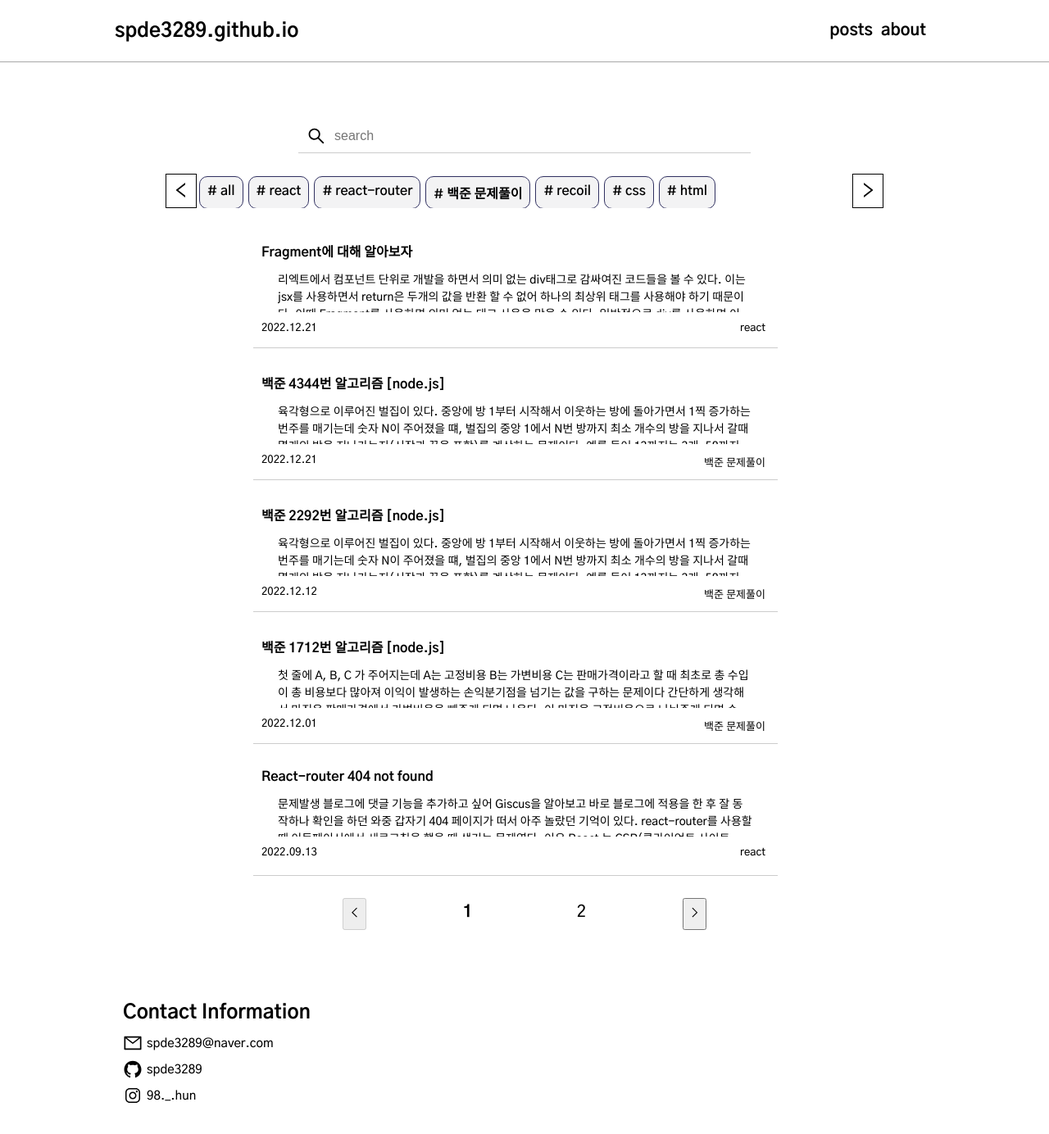
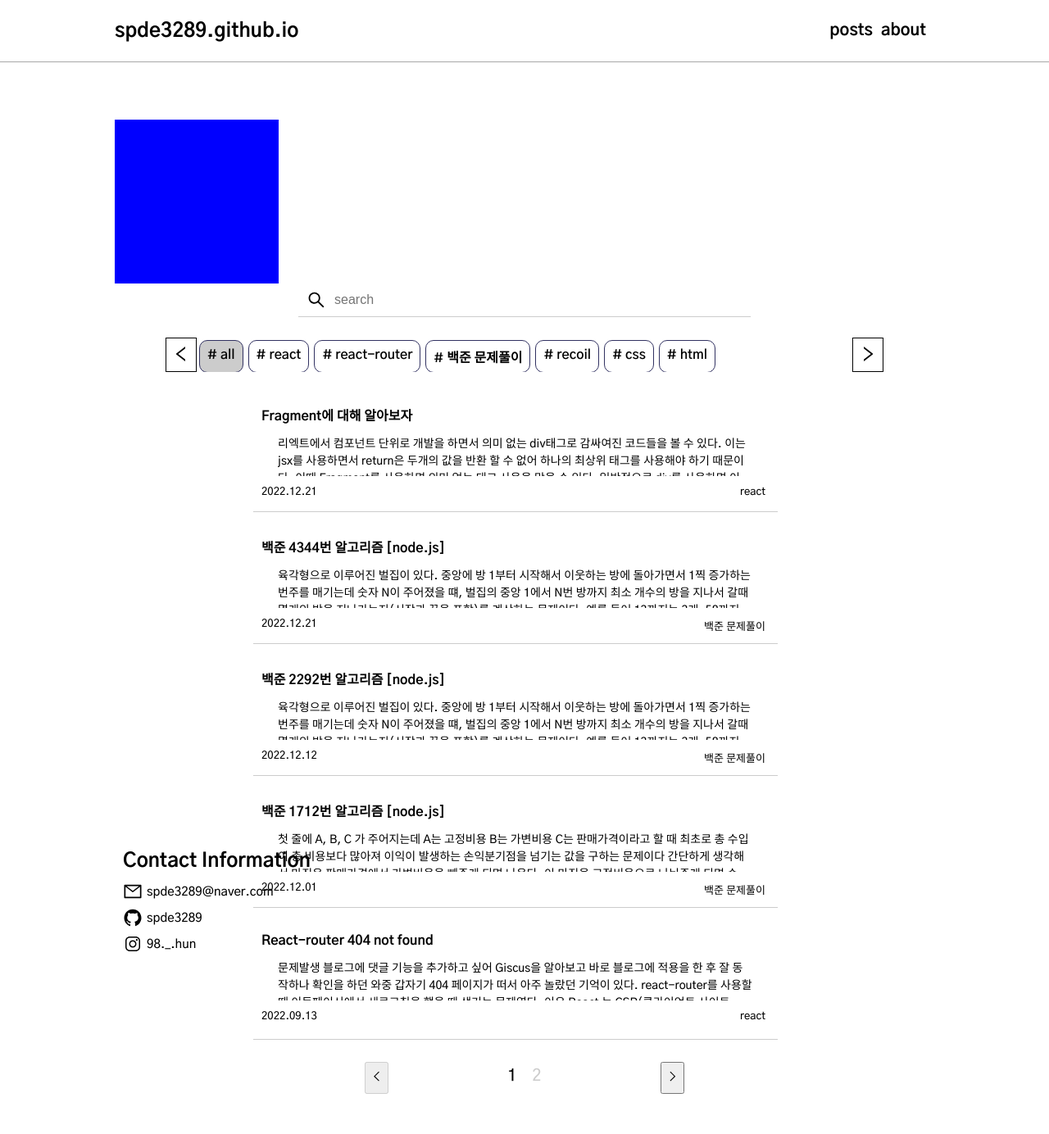
Before and after one commit to spde3289/spde3289.github.io, a React (Create React App) app: page /posts in a window 1280 px wide. Shown: the top 1384 px of the page at 82% size. After the commit the page ends 1335 px from the top, so only its background shows below. Built offline with nearby package versions, Linux system fonts and the light colour scheme.

Commit message:
feat: 애니메이션 추가

```diff
--- a/src/components/Pagination.jsx
+++ b/src/components/Pagination.jsx
@@ -1,59 +1,57 @@
-import  React  from 'react';
+import  React, { useState, useMemo }  from 'react';
 import styled from "styled-components";
 import { GrNext, GrPrevious } from 'react-icons/gr'
 import ContentBox from './ContentBox';
 
-const Pagination = (props) => {
+const Pagination = ({
+    currentPage,
+    maxPageLimit,
+    minPageLimit,
+    totalPages,
+    pageDate,
+    onPrevClick,
+    onNextClick,
+    onPageChange
+    }) => {
 
-    const {currentPage,maxPageLimit,minPageLimit,totalPages} = props;
-    const postList = props.pageDate.map(date =>(
-            <ContentBox
-                key={date.key}
-                title={date.title}
-                body={date.body}
-                date={date.date}
-                category={date.category}
-                link={date.link}>
-            </ContentBox>
-    ));
+    const [currentNum, setCurrentNum] = useState(1);
+
+    useMemo(()=>{setCurrentNum(currentPage)},[currentPage]);
 
     const page = [];
+
     for(let i = 1; i <= totalPages; i++) {
         page.push(i);
     };
 
     const handlePrevClick = ()=>{
-        props.onPrevClick();
+        onPrevClick();
     };
 
     const handleNextClick = ()=>{
-        props.onNextClick();
+        onNextClick();
     };
 
     const handlePageClick = (e)=>{
-        props.onPageChange(Number(e.target.id));
+        onPageChange(+e.target.id);
     };
-
-    const pageNumber = page.map(page=>{
-        if(page <= maxPageLimit && page > minPageLimit){
-            return(
-                <Page key={page} id={page} onClick={handlePageClick}
-                    className={currentPage===page ? 'active' : null}>
-                    {page}
-                </Page>
-            );
-        }else{
-            return null;
-        };
-    });
 
     return(
         <>
-            { postList.length === 0 ?
+            { pageDate.length === 0 ?
             <div>검색결과가 없습니다.</div> :
             <ContentPoint>
                 <PostColumn>
-                {postList}
+                {pageDate.map(date =>(
+                    <ContentBox
+                        key={date.key}
+                        title={date.title}
+                        body={date.body}
+                        date={date.date}
+                        category={date.category}
+                        link={date.link}>
+                    </ContentBox>
+                ))}
                 </PostColumn>
                 <Pages>
                     <PageBtn
@@ -61,7 +59,23 @@ const Pagination = (props) => {
                         disabled={currentPage === page[0]}>
                         <GrPrevious/>
                     </PageBtn>
-                        {pageNumber}
+                        <Number>
+                            {page.map(page=>{
+                                if(page <= maxPageLimit && page > minPageLimit){
+                                    return(
+                                        <Page
+                                        key={page}
+                                        id={page}
+                                        onClick={handlePageClick}
+                                        color={currentNum === page ? '#000' : '#ccc'}>
+                                            {page}
+                                        </Page>
+                                    );
+                                }else{
+                                    return null;
+                                };
+                            })}
+                        </Number>
                     <PageBtn
                         onClick={handleNextClick}
                         disabled={currentPage === page[page.length-1]}>
@@ -93,12 +107,14 @@ const Pages = styled.ul`
     li:hover{
         cursor: pointer;
     };
-    .active {
-        font-weight: bold;
-    };
+`;
+
+const Number = styled.div`
+    display: flex;
 `;
 
 const Page = styled.li`
+    color: ${({ color }) => color};
     margin: 5px;
     width: 20px;
     text-align: center;
--- a/src/components/Passengers.jsx
+++ b/src/components/Passengers.jsx
@@ -1,4 +1,4 @@
-import React, { useState, useEffect } from 'react';
+import React, { useState, useMemo } from 'react';
 import Pagination from './Pagination';
 import postInfo from '../postInfo';
 
@@ -6,7 +6,7 @@ const Passengers = ({value, tag}) => {
 
     const maxPageNumber = 5;
     const [contentList, setContentList] = useState(postInfo);
-    const [newList, setNewList] = useState(contentList)
+    const [newList, setNewList] = useState(contentList);
     const [pageDate, setPageDate] = useState([]);
     const [loading, setLoading] = useState(true);
     const [currentPage, setCurrentPage] = useState(1);
@@ -14,19 +14,20 @@ const Passengers = ({value, tag}) => {
     const [minPageLimit, setMinPageLimit] = useState(0);
     const totalPages = Math.ceil(newList.length/maxPageNumber);
 
-    useEffect(()=>{
+    useMemo(()=>{
         if(value){
-            setNewList(contentList.filter((list) => list.title.toLowerCase().includes(value.toLowerCase() )))
+            setCurrentPage(1);
+            setNewList(contentList.filter((list) => list.title.toLowerCase().includes(value.toLowerCase())));
         };
-    },[value, tag, contentList]);
+    },[value, contentList]);
 
-    useEffect(()=>{
+    useMemo(()=>{
         tag === 'all' ?
         setContentList(postInfo)
         : setContentList(postInfo.filter(el => el.category === tag ))
     },[tag])
 
-    useEffect(()=>{
+    useMemo(()=>{
         setPageDate([...newList].reverse().slice( currentPage*5-5 ,currentPage*5));
         setLoading(false);
     },[currentPage, newList]);
--- a/src/components/Tag.jsx
+++ b/src/components/Tag.jsx
@@ -1,34 +1,38 @@
-import React from 'react';
-import styled from "styled-components";
+import React, {useState} from 'react';
+import styled, {keyframes} from "styled-components";
 //import content from '../postInfo';
 
-const Tag = ({tagName, currentTag}) => {
-
-    const OnClick = () => {
+const Tag = ({tagName,currentTag, color}) => {
+    const [position, setPosition] = useState({ x: 0, y: 0 });
+    const OnClick = (e) => {
         if(tagName.charAt(0) === '#'){
+            setPosition(e.clientX, e.clientY);
             const tag = tagName.replace('# ', '')
             //const list = content.filter(el => el.category === tag )
             //console.log(list)
             currentTag(tag)
         }
-
     };
-
+    console.log(color)
     return(
-        <Tech onClick={OnClick}>{tagName}</Tech>
+        <Tech color={color} onClick={OnClick}>{tagName}</Tech>
     );
 };
+
 
 const Tech = styled.div`
     width: max-content;
     font-size: 16px;
     font-weight: 600;
     border: 1px solid #313161;
-    background: #f3f3f4;
+    transition: all .2s ease-in-out;
+    background-color: ${({color}) => color};
     border-radius: 10px;
     padding: 7px 9px;
     margin: 3px;
     cursor: pointer;
 `;
 
+
+
 export default Tag;
--- /dev/null
+++ b/src/components/Test.jsx
@@ -0,0 +1,54 @@
+import React, { useState } from "react";
+import styled, { keyframes } from "styled-components";
+
+export default function Test() {
+  const [isClicked, setIsClicked] = useState(false);
+  const [position, setPosition] = useState({ x: 0, y: 0 });
+
+  const handleClick = (e) => {
+    setIsClicked(true);
+    setPosition({ x: e.clientX, y: e.clientY });
+  };
+
+  return (
+    <Box
+      className={isClicked ? "animate" : ""}
+      onClick={handleClick}
+      style={{ "--x": `${position.x}px`, "--y": `${position.y}px` }}
+    />
+  );
+}
+const clickEffect = keyframes`
+  from {
+    background-color: blue;
+    background-position: 0 0;
+  }
+  to {
+    background-color: red;
+    background-position: var(--x) var(--y);
+  }
+`;
+
+const Box = styled.div`
+  width: 200px;
+  height: 200px;
+  background-color: blue;
+  cursor: pointer;
+  transition: background-position .5s ease-in-out;
+
+  &.animate {
+    animation: ${clickEffect} 1s ease-out;
+    animation-fill-mode: forwards;
+  }
+
+  /* Start the animation from the clicked position */
+  &.animate::before {
+    content: "";
+    position: absolute;
+    width: 100%;
+    height: 100%;
+    background: transparent;
+    top: var(--y);
+    left: var(--x);
+  }
+`;
--- a/src/pages/Posts.jsx
+++ b/src/pages/Posts.jsx
@@ -2,6 +2,7 @@ import React, { useState, useRef } from 'react';
 import styled from "styled-components";
 import Passengers from '../components/Passengers'
 import Tag from '../components/Tag';
+import Test from '../components/Test';
 
 import { AiOutlineSearch, AiOutlineClose, AiOutlineLeft, AiOutlineRight } from 'react-icons/ai'
 
@@ -50,12 +51,13 @@ const Posts = () => {
         };
     };
 
-    const CurrentTag = (e) => {
-        setTag(e)
-    }
+    const currentTag = (e) => {
+        setTag(e);
+    };
 
     return(
         <PostMain>
+            <Test/>
             <SearchContainer>
                 <AiOutlineSearch className='icon'/>
                 <Search
@@ -75,7 +77,7 @@ const Posts = () => {
                 <TagSlider>
                     <TagContainer left={`-${posState}px`} ref={ref}>
                         {taglist.map(el =>
-                                <Tag key={el} tagName={el} currentTag={CurrentTag}/>
+                            <Tag color={ el.replace('# ', '') === tag ? '#ccc' : '#fff' } key={el} tagName={el} currentTag={currentTag}/>
                         )}
                     </TagContainer>
                 </TagSlider>
@@ -92,6 +94,7 @@ const Posts = () => {
 
 const PostMain = styled.main`
     width: 1000px;
+    height: 100vh;
     margin: 0 auto;
     font-size: 20px;
 `;
@@ -101,7 +104,6 @@ const SearchContainer = styled.div`
     padding: 2px;
     padding-left: 10px;
     border-bottom: 1px solid #ccc;
-    //border-radius: 20px;
     margin: 0 auto 25px;
     position: relative;
     display: flex;
```
Also changed, not shown: 1 other file (tests, documents, lock files or other folders). Lines whose indentation alone changed are shown as unchanged.
